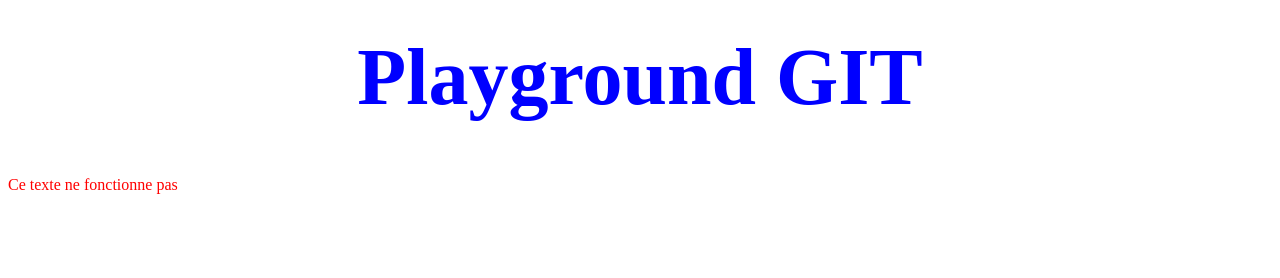
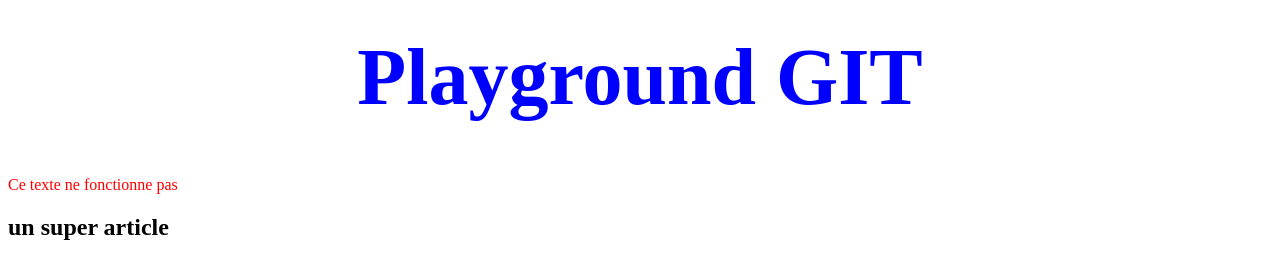
Before and after one commit to CharlyGrsvd/Play_with_git, a plain HTML site: page index.html in a window 1280 px wide. Shown: the part 48-326 px from the top of the page. Drawn offline with Linux system fonts and the light colour scheme.

Commit message:
add article

```diff
--- a/index.html
+++ b/index.html
@@ -16,5 +16,9 @@
     <div>
 
     </div>
+
+    <article>
+        <h2>un super article</h2>
+    </article>
 </body>
 </html>
```
